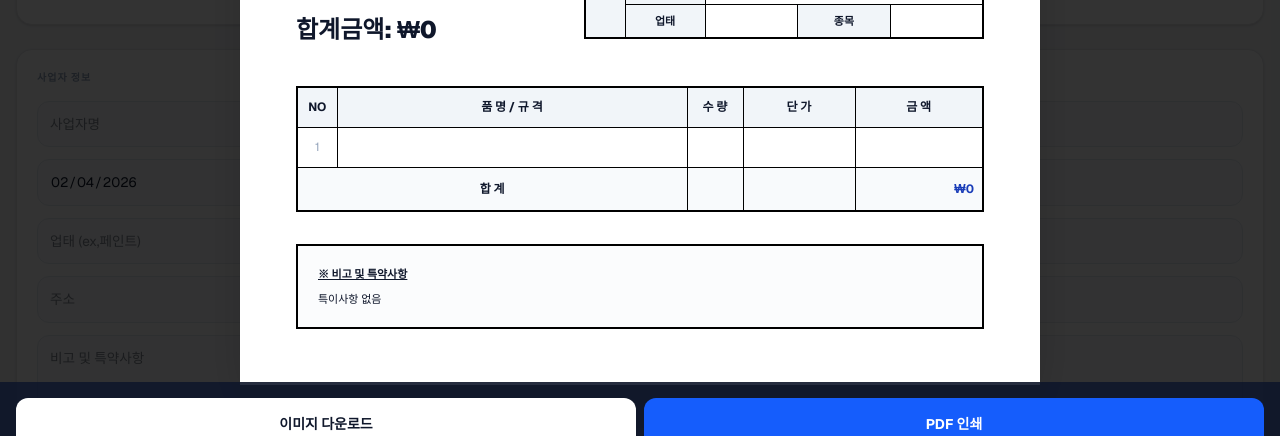
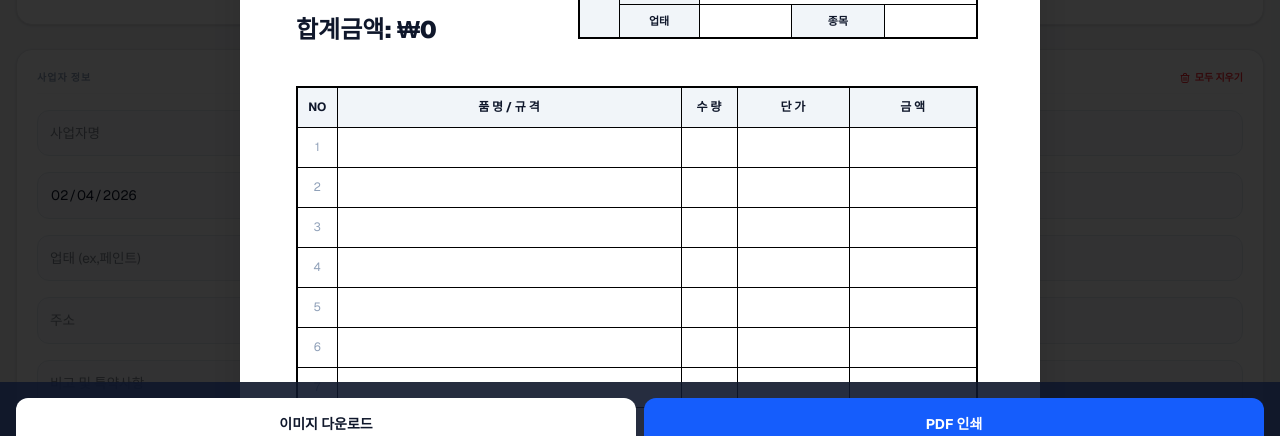
Before and after one commit to ja8949-pixel/smart-bill, a Next.js app: page / in a window 1280 px wide. Both pictures are taken after a click on the button "미리보기/다운로드". Shown: the part 334-770 px from the top of the page. Built offline with nearby package versions, Linux system fonts and the light colour scheme; grey boxes are pictures that could not be loaded.

Commit message:
견적서 규격 A4로 수정, 버그 해결

```diff
--- a/app/page.tsx
+++ b/app/page.tsx
@@ -22,6 +22,16 @@ interface MasterInfo {
   date: string;
   remark: string;
 }
+
+// GA 트래킹 공통함수
+const trackEvent = (action: string, label: string) => {
+  if (typeof window !== 'undefined' && (window as any).gtag) {
+    (window as any).gtag('event', action, {
+      'event_category': 'Engagement',
+      'event_label': label
+    });
+  }
+};
 
 export default function BillApp() {
   const [info, setInfo] = useState<MasterInfo>({
@@ -54,6 +64,17 @@ export default function BillApp() {
   const handleBizNumberChange = (val: string) => {
     const onlyNum = val.replace(/[^0-9]/g, '');
     if (onlyNum.length <= 10) setInfo({ ...info, bizNumber: onlyNum });
+  };
+
+  const resetAll = () => {
+  if (confirm("입력하신 모든 정보가 삭제됩니다. 초기화할까요?")) {
+    setInfo({
+      provider: '', bizNumber: '', address: '', category: '', sector: '', customer: '',
+      date: new Date().toISOString().split('T')[0], remark: ''
+    });
+    setItems([{ id: Date.now(), name: '', spec: '', count: '', price: '' }]);
+    setStampImage(null);
+  }
 };
 
   /**
@@ -225,7 +246,8 @@ const exportToExcel = async () => {
         </div>
         <header className="bg-white border-b px-4 py-3 sticky top-0 z-20 flex justify-between items-center shadow-sm">
           <img src="/images/smart_bill_logo.jpg" alt="로고" className="h-14 w-14" />
-          <button onClick={() => setShowPreview(true)} className="bg-blue-600 text-white px-5 py-2 rounded-full font-bold text-sm shadow-lg">미리보기/다운로드</button>
+          <button id="btn_preview_open" onClick={() => {trackEvent('click_preview', '미리보기 버튼 클릭');
+setShowPreview(true); }} className="bg-blue-600 text-white px-5 py-2 rounded-full font-bold text-sm shadow-lg">미리보기/다운로드</button>
         </header>
 
         <main className="max-w-7xl mx-auto p-4 flex flex-col lg:flex-row gap-6">
@@ -235,10 +257,22 @@ const exportToExcel = async () => {
             </section>
 
             <section className="bg-white rounded-2xl p-5 shadow-sm space-y-4 border border-zinc-200">
+            {/* 헤더 부분: 제목과 버튼을 한 줄에 배치 */}
+            <div className="flex justify-between items-center border-b border-gray-50 pb-2">
               <h2 className="text-[10px] font-black text-slate-400 uppercase tracking-widest">사업자 정보</h2>
+              <button
+                onClick={resetAll}
+                className="text-[10px] font-bold text-red-500 hover:text-red-700 flex items-center gap-1 transition-colors"
+              >
+                <svg xmlns="http://www.w3.org/2000/svg" className="h-3 w-3" fill="none" viewBox="0 0 24 24" stroke="currentColor">
+                  <path strokeLinecap="round" strokeLinejoin="round" strokeWidth={2} d="M19 7l-.867 12.142A2 2 0 0116.138 21H7.862a2 2 0 01-1.995-1.858L5 7m5 4v6m4-6v6m1-10V4a1 1 0 00-1-1h-4a1 1 0 00-1 1v3M4 7h16" />
+                </svg>
+                모두 지우기
+              </button>
+            </div>
 
               {/* grid에 gap-3을 유지하면서 각 항목이 동일한 비율을 갖도록 설정 */}
-              <div className="grid grid-cols-2 gap-3 w-full">
+              <div className="grid grid-cols-1 md:grid-cols-2 gap-4 w-full">
                 <input type="text" placeholder="사업자명" value={info.provider} className="input-style" onChange={e => setInfo({...info, provider: e.target.value})} />
                 <input type="text" placeholder="사업자번호" value={info.bizNumber} className="input-style" onChange={e => handleBizNumberChange(e.target.value)} />
 
@@ -293,7 +327,7 @@ const exportToExcel = async () => {
                 <div key={item.id} className="bg-white rounded-xl p-4 shadow-sm border border-zinc-200 flex flex-col gap-3">
                   <input type="text" placeholder="품명" value={item.name} className="border-b text-sm outline-none pb-1 font-medium" onChange={e => updateItem(item.id, 'name', e.target.value)} />
                   <div className="grid grid-cols-3 gap-2">
-                    <input type="text" placeholder="규격" value={item.spec} className="border-b text-xs outline-none pb-1" onChange={e => updateItem(item.id, 'spec', e.target.value)} />
+                    <input type="text" placeholder="(규격)" value={item.spec} className="border-b text-xs outline-none pb-1" onChange={e => updateItem(item.id, 'spec', e.target.value)} />
                     <input type="number" placeholder="수량" value={item.count} className="border-b text-xs outline-none pb-1" onChange={e => updateItem(item.id, 'count', e.target.value)} />
                     <input type="number" placeholder="단가" value={item.price} className="border-b text-xs outline-none pb-1" onChange={e => updateItem(item.id, 'price', e.target.value)} />
                   </div>
@@ -315,8 +349,11 @@ const exportToExcel = async () => {
         </div>
 
           <div className="preview-container bg-white shadow-2xl origin-top">
-            <div ref={printRef} className="p-10 md:p-14 bg-white">
+            {/* A4 규격 고정: 794px * 1123px */}
+            <div ref={printRef} className="p-10 md:p-14 bg-white w-[794px] h-[1123px] flex flex-col justify-between overflow-hidden shrink-0">
+              <div>
                 <h1 className="text-4xl md:text-5xl text-center font-bold tracking-[1.5rem] md:tracking-[2.5rem] mb-12 border-b-4 border-double border-black pb-4">견 적 서</h1>
+
                 <div className="flex justify-between items-start gap-8 mb-10 text-left">
                   <div className="flex-1">
                     <p className="text-[12px] text-slate-500 mb-2 font-medium">일자: {info.date.replace(/-/g, '. ')}</p>
@@ -342,19 +379,10 @@ const exportToExcel = async () => {
                           <td className="border border-black p-2 font-bold">{info.provider}</td>
                           <td className="border border-black p-2 bg-slate-100 font-bold text-center">서명</td>
                           <td className="border border-black p-0 text-center relative w-[80px]">
-                        {/* 1. (인) 표시: 약간 흐리게(opacity-40) 설정 */}
-                        <div className="absolute inset-0 flex items-center justify-end pr-3 font-bold text-[13px] z-0 opacity-40">
-                          (인)
-                        </div>
-
-                        {/* 2. 도장 이미지: flex를 사용해 강제로 우측 끝으로 정렬 */}
+                            <div className="absolute inset-0 flex items-center justify-end pr-3 font-bold text-[13px] z-0 opacity-40">(인)</div>
                             {stampImage && (
                               <div className="relative z-10 flex justify-end items-center h-full pr-1">
-                            <img
-                              src={stampImage}
-                              className="w-12 h-12 object-contain mix-blend-multiply"
-                              alt="도장"
-                            />
+                                <img src={stampImage} className="w-12 h-12 object-contain mix-blend-multiply" alt="도장" />
                               </div>
                             )}
                           </td>
@@ -374,24 +402,34 @@ const exportToExcel = async () => {
                   </div>
                 </div>
 
+                {/* 품목 테이블: 최소 7줄 유지 */}
                 <table className="w-full border-collapse border-2 border-black text-[12px] mb-8">
                   <thead className="bg-slate-100 font-bold text-center h-10">
                     <tr>
-                    <td className="border border-black w-10">NO</td><td className="border border-black">품 명 / 규 격</td>
-                    <td className="border border-black w-14">수 량</td><td className="border border-black w-28">단 가</td><td className="border border-black w-32">금 액</td>
+                      <td className="border border-black w-10">NO</td>
+                      <td className="border border-black">품 명 / 규 격</td>
+                      <td className="border border-black w-14">수 량</td>
+                      <td className="border border-black w-28">단 가</td>
+                      <td className="border border-black w-32">금 액</td>
                     </tr>
                   </thead>
                   <tbody>
-                  {items.map((item, i) => {
-                    const c = Number(item.count) || 0;
-                    const p = Number(item.price) || 0;
+                    {/* 최소 7줄을 보장하기 위해 빈 배열 생성 후 맵핑 */}
+                    {Array.from({ length: Math.max(10, items.length) }).map((_, i) => {
+                      const item = items[i];
+                      const c = item ? Number(item.count) || 0 : 0;
+                      const p = item ? Number(item.price) || 0 : 0;
+
                       return (
-                      <tr key={item.id} className="h-10 text-center">
+                        <tr key={item?.id || i} className="h-10 text-center">
                           <td className="border border-black text-slate-400">{i + 1}</td>
-                        <td className="border border-black text-left px-3 font-bold">{item.name} {item.spec && <span className="font-normal text-slate-500 text-[10px] ml-1">({item.spec})</span>}</td>
-                        <td className="border border-black">{item.count}</td>
+                          <td className="border border-black text-left px-3 font-bold">
+                            {item ? `${item.name} ` : ''}
+                            {item?.spec && <span className="font-normal text-slate-500 text-[10px] ml-1">({item.spec})</span>}
+                          </td>
+                          <td className="border border-black">{item?.count || ''}</td>
                           <td className="border border-black text-right px-2">{p ? p.toLocaleString() : ''}</td>
-                        <td className="border border-black text-right px-2 font-bold">{ (c * p) ? (c * p).toLocaleString() : ''}</td>
+                          <td className="border border-black text-right px-2 font-bold">{(c * p) ? (c * p).toLocaleString() : ''}</td>
                         </tr>
                       );
                     })}
@@ -403,17 +441,20 @@ const exportToExcel = async () => {
                     </tr>
                   </tbody>
                 </table>
-              <div className="border-2 border-black p-5 text-[11px] bg-slate-50/50 whitespace-pre-wrap text-left">
+              </div>
+
+              {/* 하단 고정 비고란 */}
+              <div className="border-2 border-black p-5 flex-1 h-[300px] text-[11px] bg-slate-50/50 whitespace-pre-wrap text-left mt-auto">
                 <p className="font-bold underline mb-2">※ 비고 및 특약사항</p>
                 <p>{info.remark || "특이사항 없음"}</p>
               </div>
             </div>
           </div>
 
+          {/* 하단 버튼 바 */}
           <div className="fixed bottom-0 left-0 right-0 p-4 bg-slate-900/90 grid grid-cols-2 gap-2 no-print z-[60]">
-            <button onClick={() => { setDownloadType('JPG'); setShowAdModal(true); }} className="bg-white py-4 rounded-xl font-bold text-sm">이미지 다운로드</button>
-            {/* <button onClick={() => { setDownloadType('XLSX'); setShowAdModal(true); }} className="bg-green-600 text-white py-4 rounded-xl font-bold text-sm">엑셀 다운로드</button> */}
-            <button onClick={() => setTimeout(() => window.print(), 200)} className="bg-blue-600 text-white py-4 rounded-xl font-bold text-sm">PDF 인쇄</button>
+            <button id="btn_download_jpg" onClick={() => { trackEvent('click_download_jpg', 'JPG 다운로드 시도'); setDownloadType('JPG'); setShowAdModal(true); }} className="bg-white py-4 rounded-xl font-bold text-sm">이미지 다운로드</button>
+            <button id="btn_print_pdf" onClick={() => { trackEvent('click_print_pdf', 'PDF 인쇄 버튼 클릭'); setTimeout(() => window.print(), 200); }} className="bg-blue-600 text-white py-4 rounded-xl font-bold text-sm">PDF 인쇄</button>
           </div>
         </div>
       )}
@@ -424,14 +465,14 @@ const exportToExcel = async () => {
             <h3 className="text-xl font-black">다운로드 준비 완료!</h3>
             <p className="text-sm text-slate-500">아래 광고를 클릭하시면 파일 저장이 시작됩니다.</p>
             <div onClick={handleAdConfirm} className="cursor-pointer border border-blue-100 rounded-2xl overflow-hidden">
-              <a href="https://iryan.kr/t8f69fuddg" target="_blank" rel="noreferrer" className="block">
+              <a href="https://iryan.kr/t8f69fuddg" target="_blank" rel="noreferrer" id="btn_ad_medicok" href="https://iryan.kr/t8f69fuddg" target="_blank" rel="noreferrer" onClick={() => trackEvent('click_ad_image', '메디콕 광고 이미지 클릭')} className="block">
                 <img src="http://img.tenping.kr/Content/Upload/Images/2025111715060001_Dis_20251117151015.jpg" className="w-full" />
                 <div className="p-3 bg-blue-50 text-blue-700 font-bold text-sm">맞춤형 건강기능식품 메디콕! (클릭 시 저장)</div>
               </a>
             </div>
             <div className="grid grid-cols-2 gap-3 mt-4">
               <button onClick={() => setShowAdModal(false)} className="py-4 rounded-2xl bg-gray-100 font-bold text-slate-400">취소</button>
-              <button onClick={handleAdConfirm} className="py-4 rounded-2xl bg-blue-600 text-white font-bold">광고 보고 저장하기</button>
+              <button id="btn_ad_confirm_save" onClick={() => { trackEvent('click_ad_save_action', '광고 확인 후 최종 저장 클릭'); handleAdConfirm(); }} className="py-4 rounded-2xl bg-blue-600 text-white font-bold">광고 보고 저장하기</button>
             </div>
           </div>
         </div>
```
Lines whose indentation alone changed are shown as unchanged.
